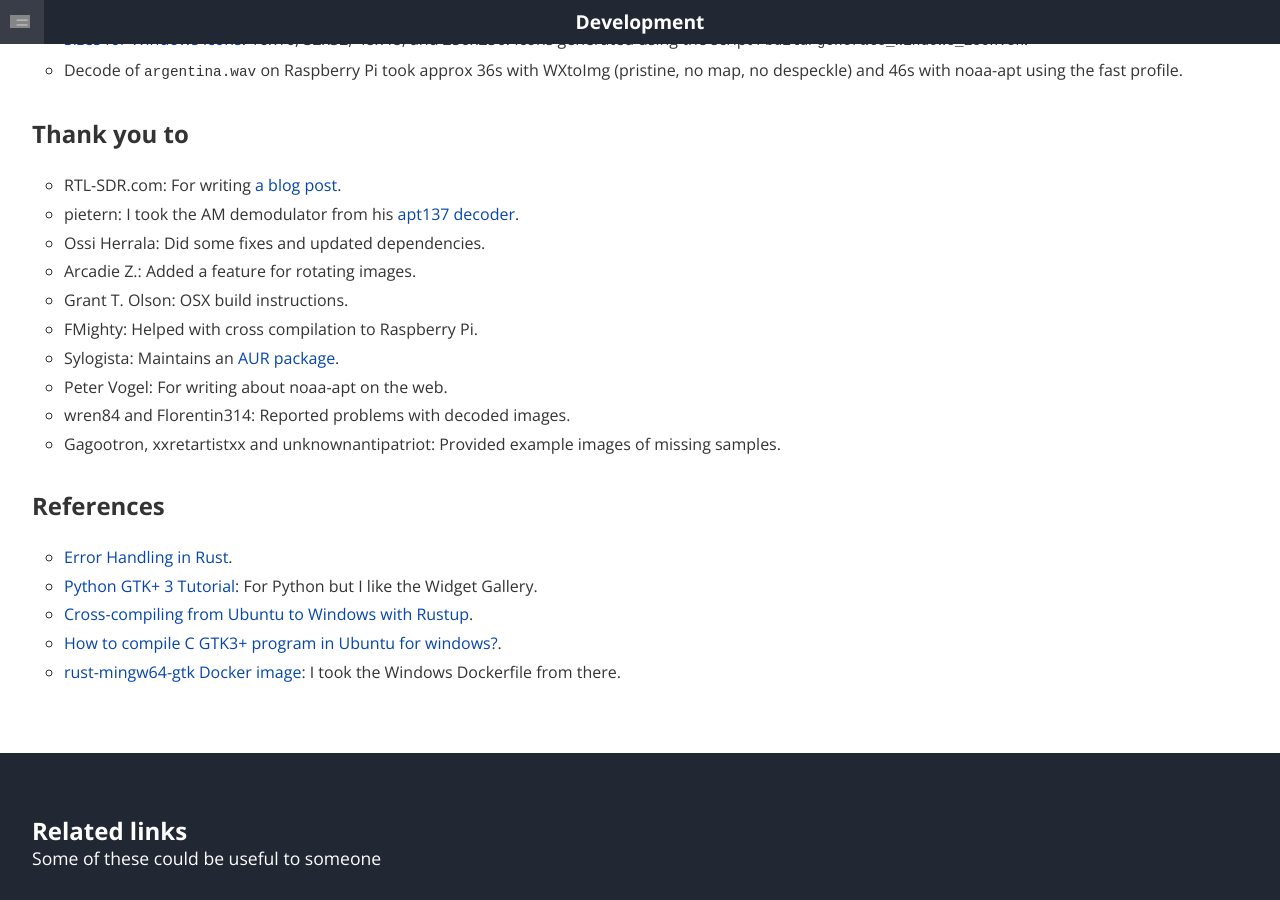
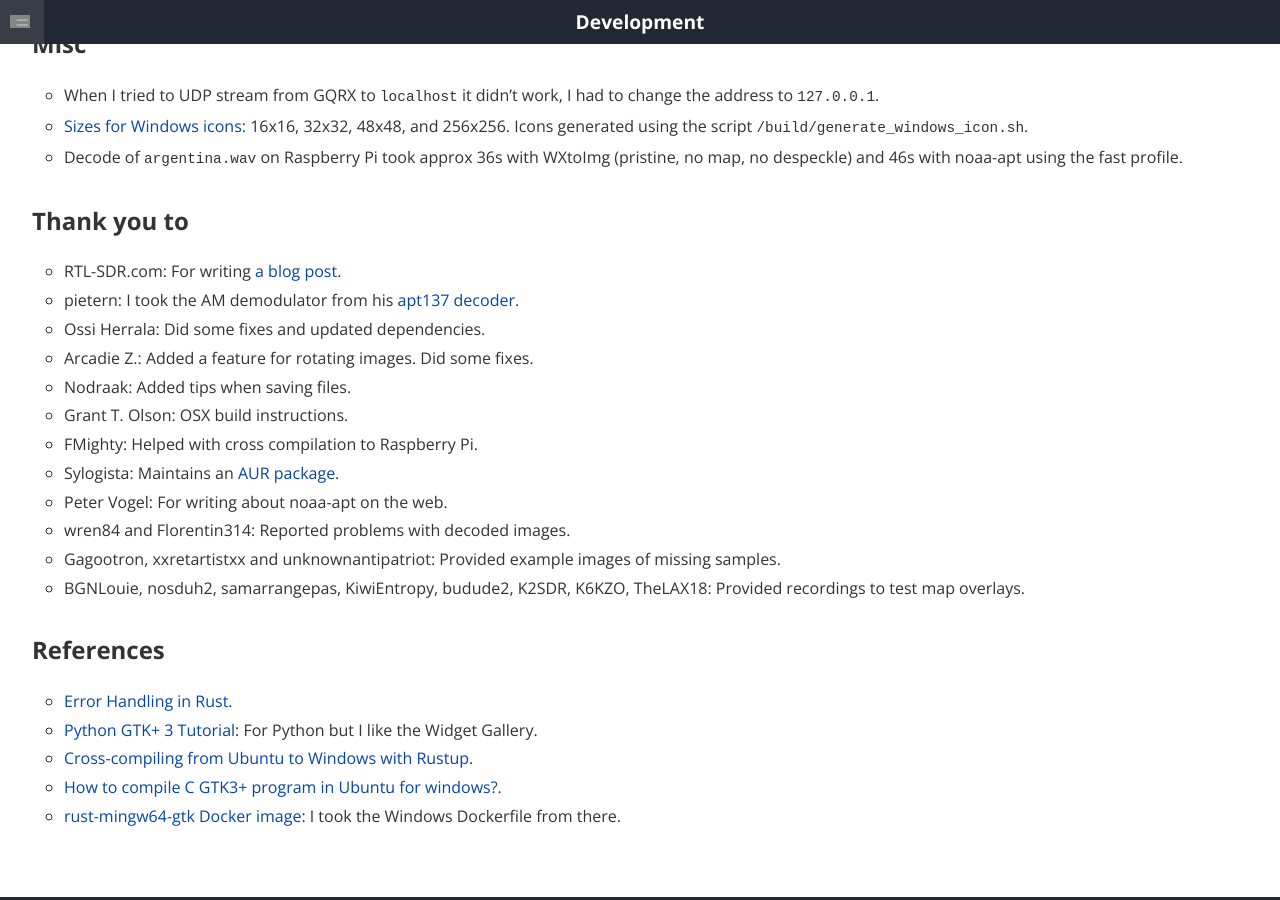
Before and after one commit to martinber/noaa-apt, a Jekyll site: the page built from docs/development.md, in a window 1280 px wide and 900 px high, scrolled down 5791 px. Built offline with Jekyll 4.4.1, drawn with Linux system fonts in a browser that asks for light colours; some of the changed text lies outside the part shown.

```diff
--- a/docs/development.md
+++ b/docs/development.md
@@ -84,7 +84,13 @@ Notes:
 
     - Histogram equalization, independent for each channel.
 
-    - Better filenames on config file.
+    - Update test.sh.
+
+    - Allow different timezones per filename.
+
+    - The program eats RAM when opening bad custom TLE files.
+
+    - More information link not working on Windows.
 
 - Someday:
 
@@ -356,7 +362,9 @@ If you want to disable this you can do it from the
 
 - Ossi Herrala: Did some fixes and updated dependencies.
 
-- Arcadie Z.: Added a feature for rotating images.
+- Arcadie Z.: Added a feature for rotating images. Did some fixes.
+
+- Nodraak: Added tips when saving files.
 
 - Grant T. Olson: OSX build instructions.
 
@@ -370,6 +378,9 @@ If you want to disable this you can do it from the
 
 - Gagootron, xxretartistxx and unknownantipatriot: Provided example images of
     missing samples.
+
+- BGNLouie, nosduh2, samarrangepas, KiwiEntropy, budude2, K2SDR, K6KZO,
+    TheLAX18: Provided recordings to test map overlays.
 
 ## References
 
```
Also changed, not shown: 3 other files.
